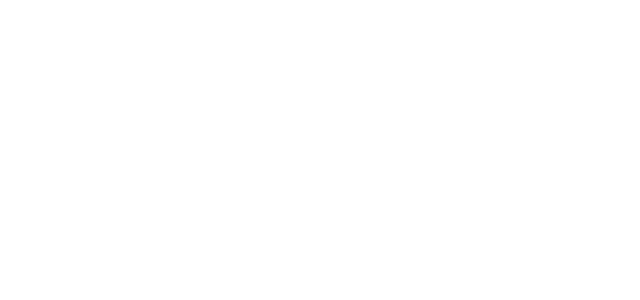
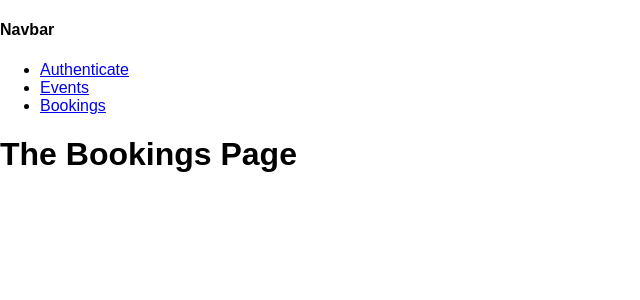
Before and after one commit to mpmcauliffe/MRNQL, a React (Create React App) app in the folder frontend/: page /bookings in a window 1280 px wide. Shown: the top 300 px of the page, without its empty margins (0-640 px from the left). Built offline with nearby package versions, Linux system fonts and the light colour scheme.

Commit message:
add basic navigation

```diff
--- a/frontend/src/App.js
+++ b/frontend/src/App.js
@@ -1,4 +1,4 @@
-import React, { Component } from 'react'
+import React, { Component, Fragment } from 'react'
 import {
     BrowserRouter,
     Redirect,
@@ -6,6 +6,9 @@
     Switch,
 } from 'react-router-dom'
 import AuthPage from './pages/Auth'
+import BookingsPage from './pages/Bookings'
+import EventsPage from './pages/Events'
+import { MainNavigation, } from './components/navigation/MainNavigation'
 import './App.css'
 
 
@@ -13,12 +16,15 @@
     render() {
         return (
             <BrowserRouter>
-                <Switch>
-                    <Redirect from='/' to='/auth' exact />
-                    <Route path='/auth' component={AuthPage} />
-                    <Route path='/events' component={null} />
-                    <Route path='/bookings' component={null} />
-                </Switch>
+                <Fragment>
+                    <MainNavigation />
+                    <Switch>
+                        <Redirect from='/' to='/auth' exact />
+                        <Route path='/auth' component={AuthPage} />
+                        <Route path='/events' component={EventsPage} />
+                        <Route path='/bookings' component={BookingsPage} />
+                    </Switch>
+                </Fragment>
             </BrowserRouter>
         )
     }
--- /dev/null
+++ b/frontend/src/components/index.js
@@ -0,0 +1 @@
+export * from './navigation'
--- /dev/null
+++ b/frontend/src/components/navigation/MainNavigation.js
@@ -0,0 +1,26 @@
+import React from 'react'
+import { NavLink } from 'react-router-dom'
+
+
+const MainNavigation = props =>
+    <header>
+        <div className='main-navigation__logo'>
+            <h4>Navbar</h4>
+        </div>
+        <nav className='main-navigation__item'>
+            <ul>
+                <li>
+                    <NavLink to='/Auth'>Authenticate</NavLink>
+                </li>
+                <li>
+                    <NavLink to='/events'>Events</NavLink>
+                </li>
+                <li>
+                    <NavLink to='/bookings'>Bookings</NavLink>
+                </li>
+            </ul>
+        </nav>
+    </header>
+
+
+export { MainNavigation }
--- /dev/null
+++ b/frontend/src/pages/Bookings.js
@@ -0,0 +1,11 @@
+import React, { Component } from 'react'
+
+
+class BookingsPage extends Component {
+    render() {
+        return <h1>The Bookings Page</h1>
+    }
+}
+
+
+export default BookingsPage
--- /dev/null
+++ b/frontend/src/pages/Events.js
@@ -0,0 +1,11 @@
+import React, { Component } from 'react'
+
+
+class EventsPage extends Component {
+    render() {
+        return <h1>The Events Page</h1>
+    }
+}
+
+
+export default EventsPage
```
